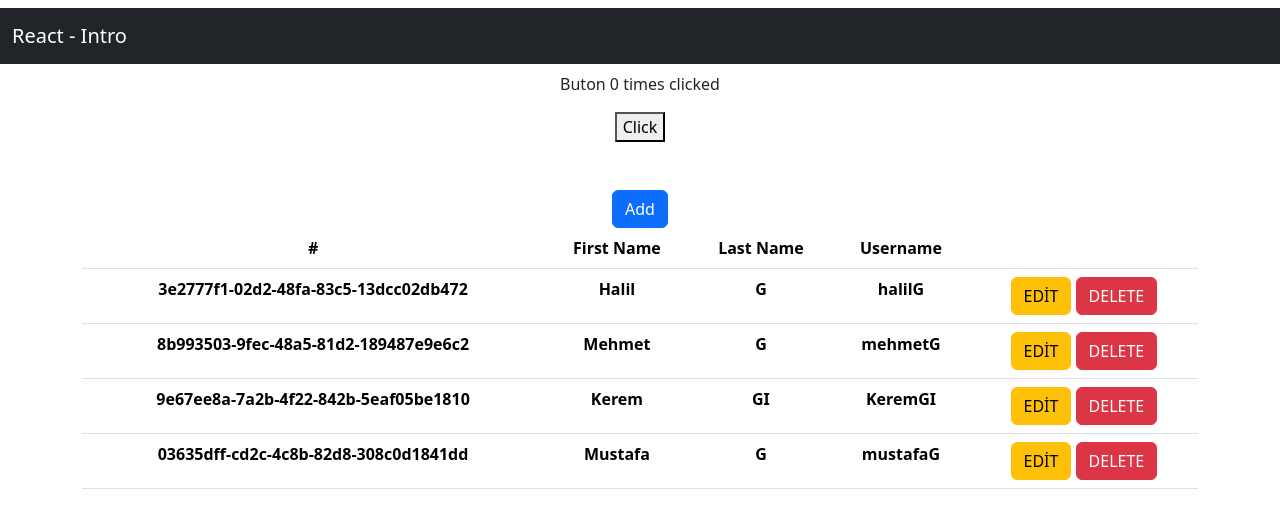
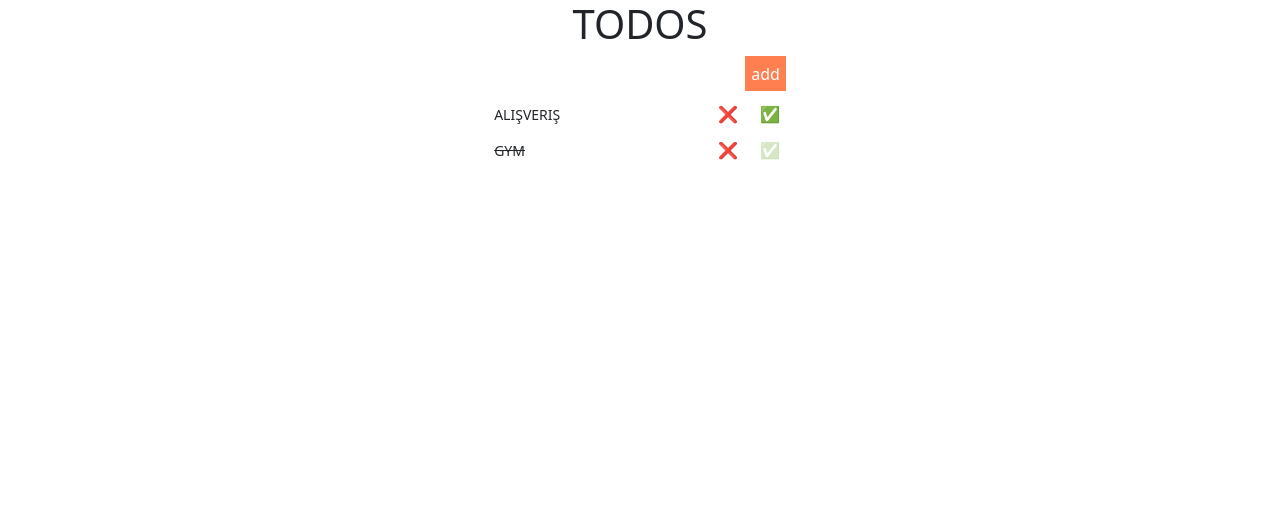
Before and after one commit to Halil-ibrahim-GUNBULAK/user_managment, a React (Create React App) app: page / in a window 1280 px wide. Shown: the top 528 px of the page. Built offline with nearby package versions, Linux system fonts and the light colour scheme.

Commit message:
Todo App With Hooks

```diff
--- a/src/App.css
+++ b/src/App.css
@@ -1,38 +1,69 @@
-.App {
+body {
+  margin: 0;
+  padding: 0;
+
+  background-color: cornflowerblue;
+  display: grid;
+  place-items: center;
+  margin-top: 100px;
+  color: #fff;
+}
+.app  .title-h1{
   text-align: center;
 }
+/* todoField */
 
-.App-logo {
-  height: 40vmin;
-  pointer-events: none;
+.todoField {
+  display: flex;
+  align-items: center;
+  margin-bottom: 10px;
+}
+.todoField .todoField__btn {
+  color: #fff;
+  background-color: coral;
+  border: 0;
+  height: 35px;
+  cursor: pointer;
+}
+.todoField .todoField__input {
+  height: 35px;
+  padding: 0 10px;
+  border: 0;
+  outline: 0;
 }
 
-@media (prefers-reduced-motion: no-preference) {
-  .App-logo {
-    animation: App-logo-spin infinite 20s linear;
-  }
+/* todos */
+.todos {
+  list-style-type: none;
+  padding: 0;
+  max-height: 350px;
+  overflow-y: auto;
 }
-
-.App-header {
-  background-color: #282c34;
-  min-height: 100vh;
+.todos::-webkit-scrollbar {
+  width: 5px;
+  background-color: coral;
+}
+.todos::-webkit-scrollbar-thumb {
+  background-color: #eee;
+}
+.todos .todos__item {
   display: flex;
-  flex-direction: column;
   align-items: center;
-  justify-content: center;
-  font-size: calc(10px + 2vmin);
-  color: white;
+  justify-content: space-between;
+  width: 100%;
+  margin-bottom: 10px;
 }
-
-.App-link {
-  color: #61dafb;
+.todos .todos__text {
+  text-transform: uppercase;
+  font-size: 14px;
 }
-
-@keyframes App-logo-spin {
-  from {
-    transform: rotate(0deg);
-  }
-  to {
-    transform: rotate(360deg);
-  }
+.todos .todos__text.todos__text--done {
+  text-decoration: line-through;
 }
+.todos .todos__buttons button {
+  margin-left: 10px;
+  text-decoration: none;
+  cursor: pointer;
+  background-color: transparent;
+  border: 0;
+}
--- a/src/App.js
+++ b/src/App.js
@@ -1,11 +1,14 @@
 
+
+import HomePage from './pages/HomePage';
 import './App.css';
-import HomePage from './pages/HomePage';
+import TodoPage from './pages/TodoPage';
 
 function App() {
+
   return (
-    <div className="App">
-      <HomePage/>
+    <div className="app">
+     <TodoPage/>
     </div>
   );
 }
--- a/src/index.css
+++ b/src/index.css
@@ -5,9 +5,12 @@ body {
     sans-serif;
   -webkit-font-smoothing: antialiased;
   -moz-osx-font-smoothing: grayscale;
+
+
 }
 
 code {
   font-family: source-code-pro, Menlo, Monaco, Consolas, 'Courier New',
     monospace;
+
 }
--- /dev/null
+++ b/src/pages/TodoPage.js
@@ -0,0 +1,44 @@
+
+import TodoField from '../todoWithHooks/TodoField';
+import Todos from '../todoWithHooks/Todos';
+import React,{useState,useRef} from 'react'
+function TodoPage() {
+  const [todos, setTodos] = useState([
+    {
+      id: 1,
+      name: "Alışveriş",
+      status: false,
+    },
+    {
+      id: 2,
+      name: "gym",
+      status: true,
+    },
+  ]);
+
+  const addTodo = (todo) => {
+    if (todo.name) {
+      setTodos([...todos, todo]);
+    }
+  };
+
+  const deleteTodo = (id) => {
+    let newTodos = todos.filter((todo) => todo.id !== id);
+    setTodos(newTodos);
+  };
+
+  const doneTodo = (id) => {
+    let currentTodo = todos.find((todo) => todo.id === id);
+    currentTodo.status = true;
+    setTodos([...todos]);
+  };
+  return (
+    <div className="app">
+      <h1 className="title-h1">TODOS</h1>
+      <TodoField addTodo={addTodo} />
+      <Todos doneTodo={doneTodo} deleteTodo={deleteTodo} todos={todos} />
+    </div>
+  );
+}
+
+export default TodoPage;
--- /dev/null
+++ b/src/todoWithHooks/TodoField.js
@@ -0,0 +1,34 @@
+import React,{useState,useRef} from 'react'
+const { v4: uuidv4 } = require('uuid');
+const TodoField =  ({ addTodo }) => {
+  const [value, setValue] = useState("");
+  const inputRef = useRef();
+
+  const handleClick = () => {
+    addTodo({
+      id: uuidv4(),
+      name: value,
+      status: false,
+    });
+    setValue("");
+    inputRef.current.focus();
+  };
+
+  return (
+    <div className="todoField">
+      <input
+        ref={inputRef}
+        value={value}
+        onChange={(e) => setValue(e.target.value)}
+        type="text"
+        className="todoField__input"
+      />
+      <button onClick={() => handleClick()} className="todoField__btn">
+        add
+      </button>
+    </div>
+  );
+
+}
+
+export default TodoField
--- /dev/null
+++ b/src/todoWithHooks/Todos.js
@@ -0,0 +1,27 @@
+import React from 'react'
+
+const Todos =  ({ todos, deleteTodo, doneTodo }) => {
+  return todos.length > 0 ? (
+    <ul className="todos">
+      {todos.map((todo) => (
+        <li key={todo.id} className="todos__item">
+          <span
+            className={
+              todo.status ? "todos__text todos__text--done" : "todos__text"
+            }
+          >
+            {" "}
+            {todo.name}{" "}
+          </span>
+          <div className="todos__buttons">
+            <button onClick={() => deleteTodo(todo.id)}>❌</button>
+            <button onClick={() => doneTodo(todo.id)} disabled={todo.status}>
+              ✅
+            </button>
+          </div>
+        </li>
+      ))}
+    </ul>
+  ) : null;
+}
+export default Todos
```
